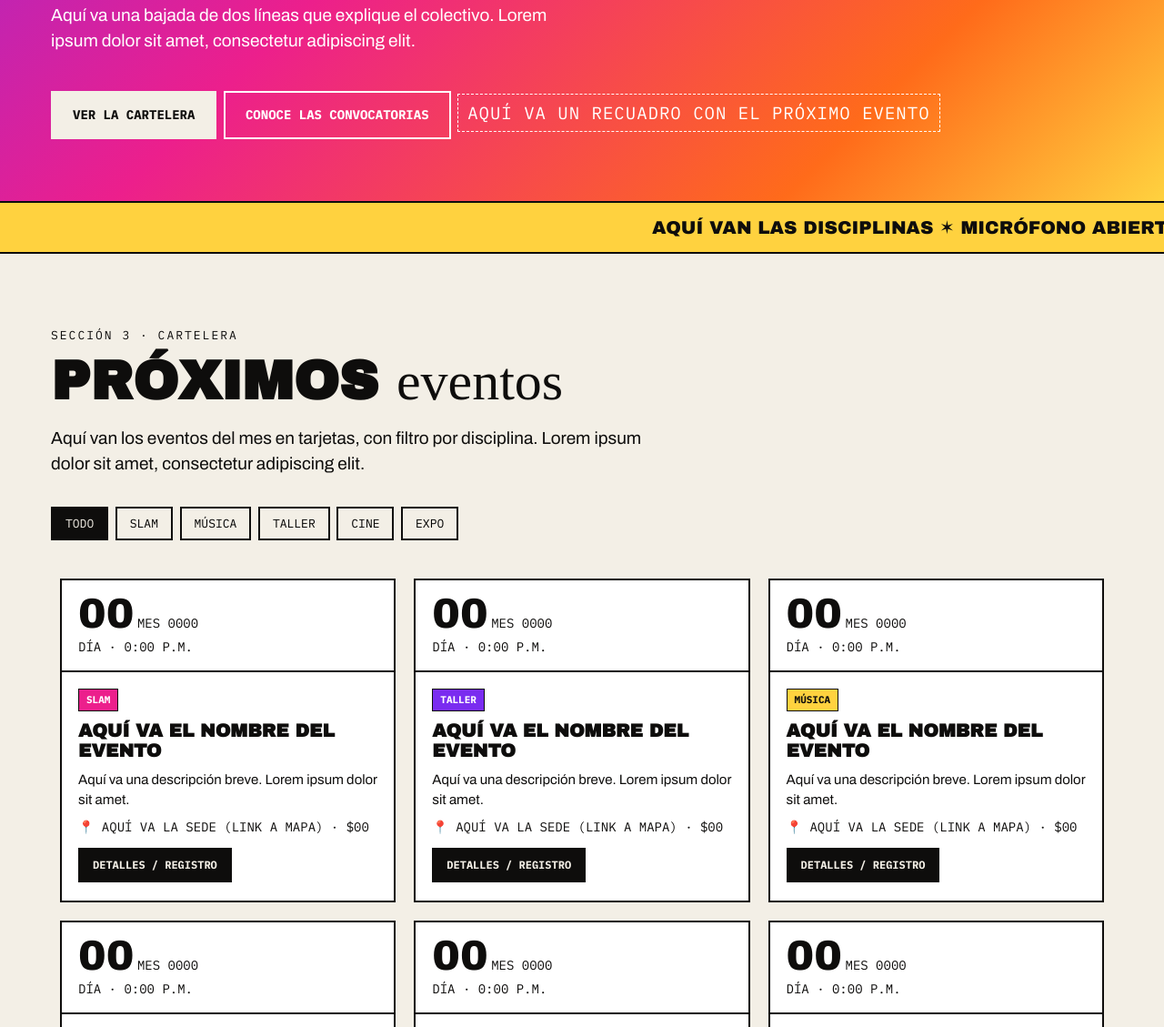
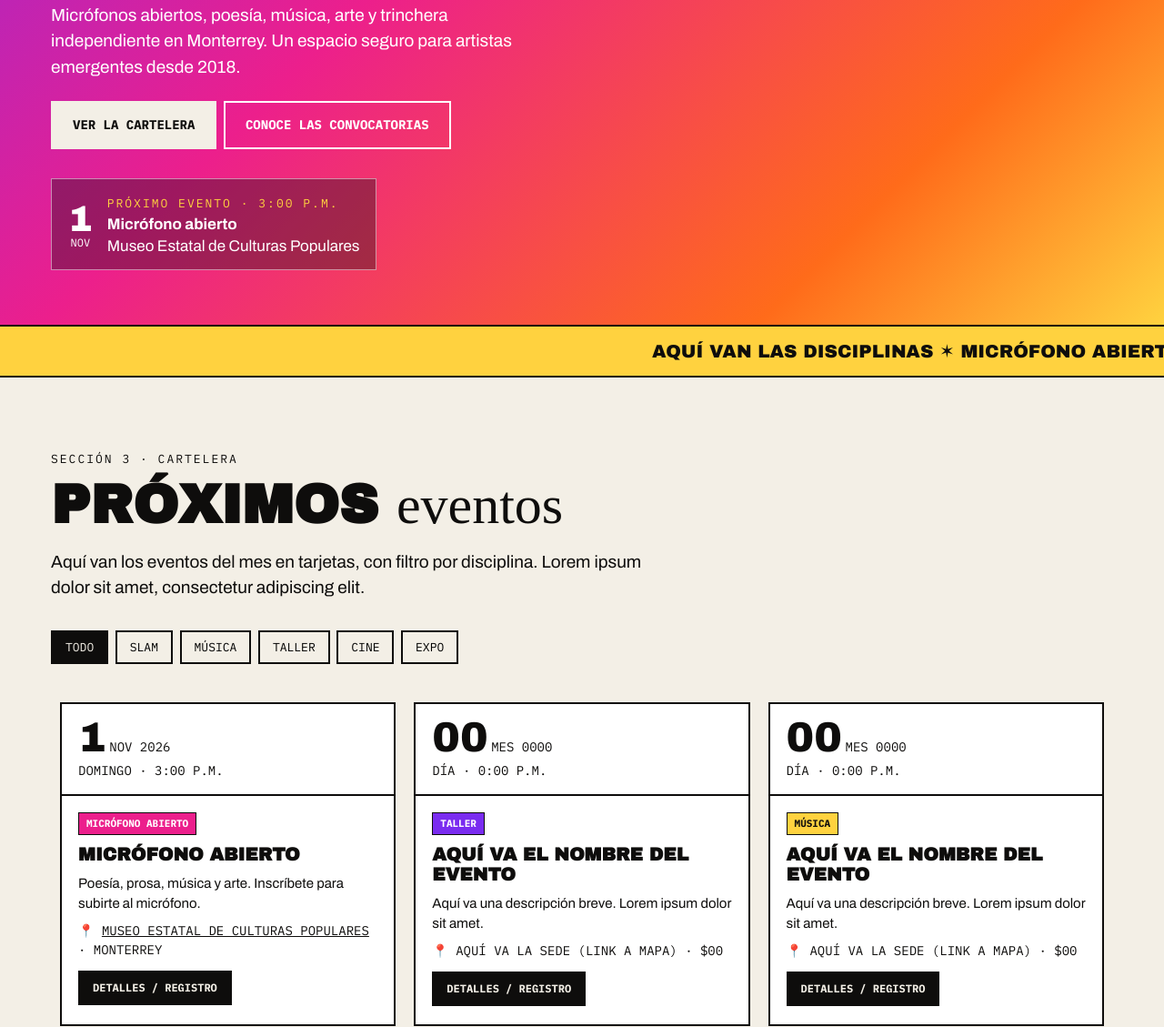
Before and after one commit to uiuaaxyz/lhds-3, a plain HTML site: page index.html in a window 1280 px wide. Shown: the part 678-1807 px from the top of the page at 91% size. Drawn offline with Linux system fonts and the light colour scheme; a web font is replaced by a local one.

Commit message:
Regresa textos reales y agrega el próximo evento
Manifiesto, bajada, misión y visión vuelven a su texto real.
Próximo evento: micrófono abierto, 1 de noviembre de 2026, 3:00 p.m.,
Museo Estatal de Culturas Populares.

Co-Authored-By: Claude Opus 5.5 (1M context) <noreply@anthropic.com>
Claude-Session: https://claude.ai/code/session_014UaiCexf5PhnFtykmXuro1

```diff
--- a/css/esqueleto.css
+++ b/css/esqueleto.css
@@ -103,3 +103,37 @@ ul.lista li {
   color: #0e0d0c;
   padding: 4px 8px;
 }
+
+/* Recuadro del próximo evento en la portada */
+.proximo {
+  display: flex;
+  width: fit-content;
+  max-width: 100%;
+  gap: 16px;
+  align-items: center;
+  margin-top: 28px;
+  padding: 14px 18px;
+  border: 1px solid rgba(255, 255, 255, 0.5);
+  background-color: rgba(14, 13, 12, 0.35);
+  color: white;
+  text-decoration: none;
+  line-height: 1.4;
+}
+
+.proximo:hover {
+  border-color: #ffd23f;
+}
+
+.proximo-fecha {
+  font-family: "Archivo Black", Arial, sans-serif;
+  font-size: 40px;
+  line-height: 1;
+  text-align: center;
+}
+
+.proximo-fecha small {
+  display: block;
+  font-family: "IBM Plex Mono", "Courier New", monospace;
+  font-size: 12px;
+  text-transform: uppercase;
+}
--- a/index.html
+++ b/index.html
@@ -34,11 +34,14 @@
   <div class="contenedor">
     <img class="logo-grande" src="img/logo-lhds-blanco.png" alt="La Hermana de Shakespeare">
     <p class="indica">Portada · aquí va una foto grande en blanco y negro (micrófono abierto, público) con el degradado encima</p>
-    <h1>Aquí va el manifiesto <span>en una frase corta.</span></h1>
-    <p>Aquí va una bajada de dos líneas que explique el colectivo. Lorem ipsum dolor sit amet, consectetur adipiscing elit.</p>
+    <h1>Todo discurso es <span>importante y urgente.</span></h1>
+    <p>Micrófonos abiertos, poesía, música, arte y trinchera independiente en Monterrey. Un espacio seguro para artistas emergentes desde 2018.</p>
     <span class="boton boton-claro">Ver la cartelera</span>
     <span class="boton boton-borde">Conoce las convocatorias</span>
-    <p class="indica" style="margin-top:24px">Aquí va un recuadro con el próximo evento</p>
+    <a class="proximo" href="#cartelera">
+      <span class="proximo-fecha">1<small>nov</small></span>
+      <span><span class="etiqueta" style="color:#ffd23f;margin:0">Próximo evento · 3:00 p.m.</span><br><b>Micrófono abierto</b><br>Museo Estatal de Culturas Populares</span>
+    </a>
   </div>
 </div>
 <div class="cinta"><span>Aquí van las disciplinas ✶ Micrófono abierto ✶ Slam ✶ Música ✶ Talleres ✶ Exposiciones ✶</span></div>
@@ -60,12 +63,12 @@
     <div class="row">
       <div class="column filterDiv slam">
         <div class="card">
-          <div class="fecha"><span class="dia">00</span> <span class="mes">mes 0000</span><br><span class="mes">Día · 0:00 p.m.</span></div>
+          <div class="fecha"><span class="dia">1</span> <span class="mes">nov 2026</span><br><span class="mes">Domingo · 3:00 p.m.</span></div>
           <div class="info">
-            <span class="label slam">Slam</span>
-            <h3>Aquí va el nombre del evento</h3>
-            <p>Aquí va una descripción breve. Lorem ipsum dolor sit amet.</p>
-            <p class="mes">&#128205; Aquí va la sede (link a mapa) · $00</p>
+            <span class="label slam">Micrófono abierto</span>
+            <h3>Micrófono abierto</h3>
+            <p>Poesía, prosa, música y arte. Inscríbete para subirte al micrófono.</p>
+            <p class="mes">&#128205; <a href="https://maps.google.com/?q=Museo+Estatal+de+Culturas+Populares+Monterrey" target="_blank">Museo Estatal de Culturas Populares</a> · Monterrey</p>
             <span class="boton boton-chico">Detalles / Registro</span>
           </div>
         </div>
@@ -249,8 +252,8 @@
         <p class="etiqueta">Sección 7 · Sobre nosotras</p>
         <h2 class="titulo">Sobre <span class="gotica">nosotras</span></h2>
         <p class="intro">Aquí va quiénes somos y desde cuándo. Ut enim ad minim veniam, quis nostrud exercitation ullamco laboris nisi ut aliquip ex ea commodo consequat. Duis aute irure dolor in reprehenderit in voluptate velit esse cillum dolore.</p>
-        <div class="caja"><h3>Misión</h3>Aquí va la misión. Lorem ipsum dolor sit amet, consectetur adipiscing elit.</div>
-        <div class="caja"><h3>Visión</h3>Aquí va la visión. Lorem ipsum dolor sit amet, consectetur adipiscing elit.</div>
+        <div class="caja"><h3>Misión</h3>Ofrecer una plataforma segura y dinámica para lxs artistas emergentes del Área Metropolitana de Monterrey a través de la gestión de proyectos multidisciplinarios.</div>
+        <div class="caja"><h3>Visión</h3>Enriquecer el acervo cultural del estado de Nuevo León mediante la gestión de espacios seguros para todos sus asistentes y participantes, tomando siempre como prioridad la comodidad de aquellxs involucradxs, para que tengan la seguridad de que en La Hermana de Shakespeare serán escuchadxs.</div>
       </div>
       <div class="column col-45 equipo">
         <p class="etiqueta">El equipo</p>
```
